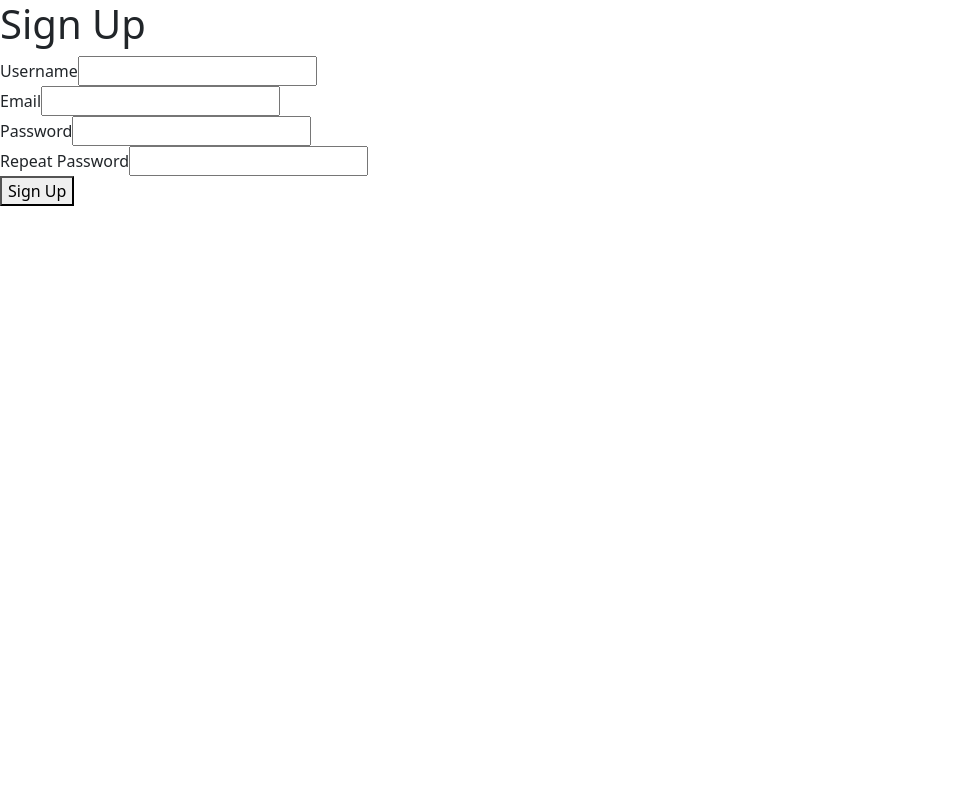
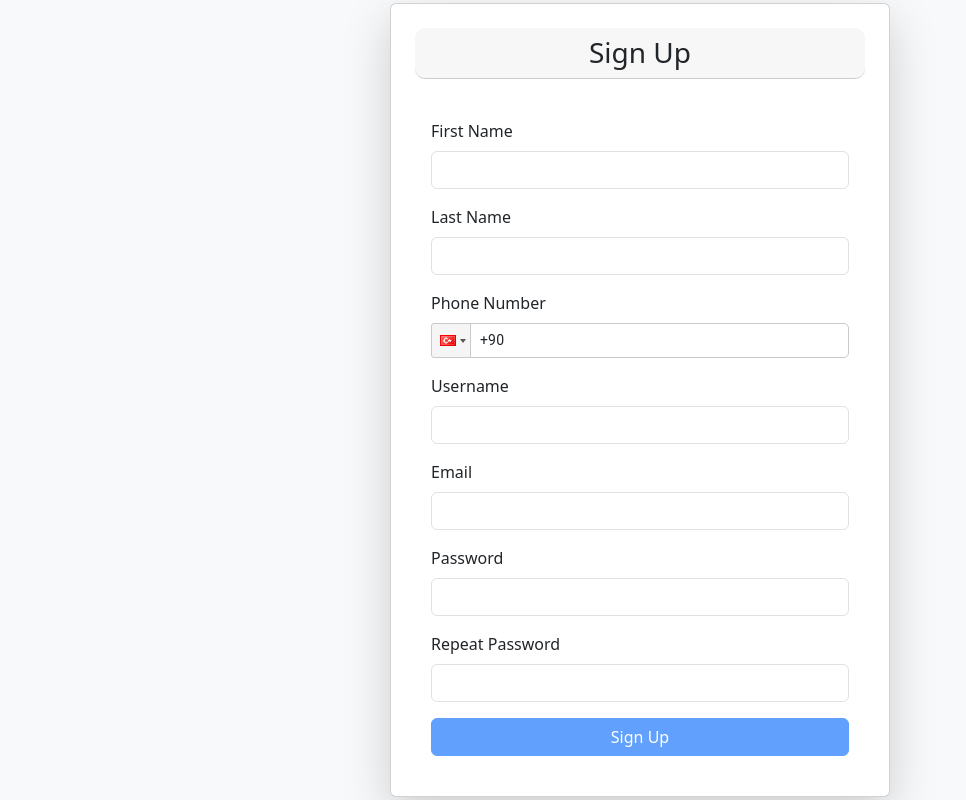
Before and after one commit to yunuskyya/Blogger, a React (Vite) app in the folder frontend/: page / in a window 1280 px wide. Shown: the whole page, without its empty margins (0-966 px from the left). Built offline with nearby package versions, Linux system fonts and the light colour scheme.

Commit message:
Sign Up sayfası güncellendi.

```diff
--- a/frontend/src/pages/SignUp/index.jsx
+++ b/frontend/src/pages/SignUp/index.jsx
@@ -1,45 +1,204 @@
-import { useState } from "react"
-import axios from 'axios';
+import axios from "axios";
+import { useEffect, useState } from "react";
+import PhoneInput from "react-phone-input-2";
+import "react-phone-input-2/lib/style.css";
+import { signUp } from "./api";
 
 export function SignUp() {
+  const [firstName, setFirstName] = useState("");
+  const [lastName, setLastName] = useState("");
+  const [phoneNumber, setPhoneNumber] = useState("");
+  const [username, setUsername] = useState("");
+  const [email, setEmail] = useState("");
+  const [password, setPassword] = useState("");
+  const [passwordRepeat, setPasswordRepeat] = useState("");
+  const [apiProgress, setApiProgress] = useState(false);
+  const [successMessage, setSuccessMessage] = useState("");
+  const [errors, setErrors] = useState({});
+  const [passwordMatchError, setPasswordMatchError] = useState(false);
 
-    const [username, setUsername] = useState()
-    const [email, setEmail] = useState()
-    const [password, setPassword] = useState()
-    const [passwordRepeat, serPasswordRepeat] = useState()
+  useEffect(() => {
+    setErrors({});
+    setPasswordMatchError(false);
+  }, [firstName, lastName, phoneNumber, username, email, password, passwordRepeat]);
 
-    const onsubmit = (event) => {
-        event.preventDefault()
-        axios.post('/api/v1/user', {
-            username,
-            email,
-            password
-        })
+  const onSubmit = async (event) => {
+    event.preventDefault();
+    setSuccessMessage("");
+    setApiProgress(true);
 
+    if (password !== passwordRepeat) {
+      setPasswordMatchError(true);
+      setApiProgress(false);
+      return;
     }
 
-    return (
-        <>
-        <h1>Sign Up</h1>
-        <div>
-            <label htmlFor="username">Username</label>
-            <input id="username"onChange={(event)=> setUsername(event.target.value)}/>
+    try {
+      const response = await signUp({
+        firstName,
+        lastName,
+        phoneNumber,
+        username,
+        email,
+        password,
+      });
+      setSuccessMessage(response.data.message);
+    } catch (axiosError) {
+      if (
+        axiosError.response?.data &&
+        axiosError.response.data.status === 400
+      ) {
+        setErrors(axiosError.response.data.validationErrors);
+      }
+    } finally {
+      setApiProgress(false);
+    }
+  };
+
+  return (
+    <div className="d-flex justify-content-center align-items-center vh-100 bg-light">
+      <div
+        className="card shadow-lg p-4"
+        style={{ width: "100%", maxWidth: "500px" }}
+      >
+        <div
+          className="card-header text-center mb-4"
+          style={{ backgroundColor: "#f7f7f7", borderRadius: "10px" }}
+        >
+          <h3 className="m-0">Sign Up</h3>
         </div>
-        <div>
-            <label htmlFor="email">Email</label>
-            <input id="email"  onChange={(event)=> setEmail(event.target.value)}/>
+        <div className="card-body">
+          <form onSubmit={onSubmit}>
+            <div className="mb-3">
+              <label htmlFor="firstName" className="form-label">
+                First Name
+              </label>
+              <input
+                id="firstName"
+                className={
+                  errors.firstName ? "form-control is-invalid" : "form-control"
+                }
+                onChange={(event) => setFirstName(event.target.value)}
+                required
+              />
+              <div className="invalid-feedback">{errors.firstName}</div>
+            </div>
+            <div className="mb-3">
+              <label htmlFor="lastName" className="form-label">
+                Last Name
+              </label>
+              <input
+                id="lastName"
+                className={
+                  errors.lastName ? "form-control is-invalid" : "form-control"
+                }
+                onChange={(event) => setLastName(event.target.value)}
+                required
+              />
+              <div className="invalid-feedback">{errors.lastName}</div>
+            </div>
+            <div className="mb-3">
+              <label htmlFor="phoneNumber" className="form-label">
+                Phone Number
+              </label>
+              <PhoneInput
+                country={"tr"}
+                value={phoneNumber}
+                onChange={(phone) => setPhoneNumber(phone)}
+                inputStyle={{ width: "100%" }}
+                containerStyle={{ width: "100%" }}
+                inputProps={{
+                  name: "phone",
+                  required: true,
+                  className: errors.phoneNumber
+                    ? "form-control is-invalid"
+                    : "form-control",
+                }}
+              />
+              <div className="invalid-feedback">{errors.phoneNumber}</div>
+            </div>
+            <div className="mb-3">
+              <label htmlFor="username" className="form-label">
+                Username
+              </label>
+              <input
+                id="username"
+                className={
+                  errors.username ? "form-control is-invalid" : "form-control"
+                }
+                onChange={(event) => setUsername(event.target.value)}
+                required
+              />
+              <div className="invalid-feedback">{errors.username}</div>
+            </div>
+            <div className="mb-3">
+              <label htmlFor="email" className="form-label">
+                Email
+              </label>
+              <input
+                id="email"
+                className={
+                  errors.email ? "form-control is-invalid" : "form-control"
+                }
+                type="email"
+                onChange={(event) => setEmail(event.target.value)}
+                required
+              />
+              <div className="invalid-feedback">{errors.email}</div>
+            </div>
+            <div className="mb-3">
+              <label htmlFor="password" className="form-label">
+                Password
+              </label>
+              <input
+                id="password"
+                className={
+                  errors.password ? "form-control is-invalid" : "form-control"
+                }
+                type="password"
+                onChange={(event) => setPassword(event.target.value)}
+                required
+              />
+              <div className="invalid-feedback">{errors.password}</div>
+            </div>
+            <div className="mb-3">
+              <label htmlFor="passwordRepeat" className="form-label">
+                Repeat Password
+              </label>
+              <input
+                id="passwordRepeat"
+                className={
+                  passwordMatchError ? "form-control is-invalid" : "form-control"
+                }
+                type="password"
+                onChange={(event) => setPasswordRepeat(event.target.value)}
+                required
+              />
+              <div className="invalid-feedback">
+                {passwordMatchError && "Passwords do not match"}
+              </div>
+            </div>
+            <div>
+              {successMessage && (
+                <div className="alert alert-success"> {successMessage}</div>
+              )}
+            </div>
+            <button
+              className="btn btn-primary w-100"
+              type="submit"
+              disabled={apiProgress || !password || password !== passwordRepeat}
+            >
+              {apiProgress && (
+                <span
+                  className="spinner-border spinner-border-sm"
+                  aria-hidden="true"
+                ></span>
+              )}
+              Sign Up
+            </button>
+          </form>
         </div>
-        <div>
-            <label htmlFor="password">Password</label>
-            <input id="password"onChange={(event) => setPassword(event.target.value)} />
-        </div>
-        <div>
-            <label htmlFor="passwordRepeat">Repeat Password</label>
-            <input id="passwordRepeat" onChange={(event)=> serPasswordRepeat(event.target.value)} />
-        </div>
-        <button disabled= {password && password!= passwordRepeat} onClick={onsubmit}>Sign Up</button>
-
-      </>
-
-    )
+      </div>
+    </div>
+  );
 }
```
